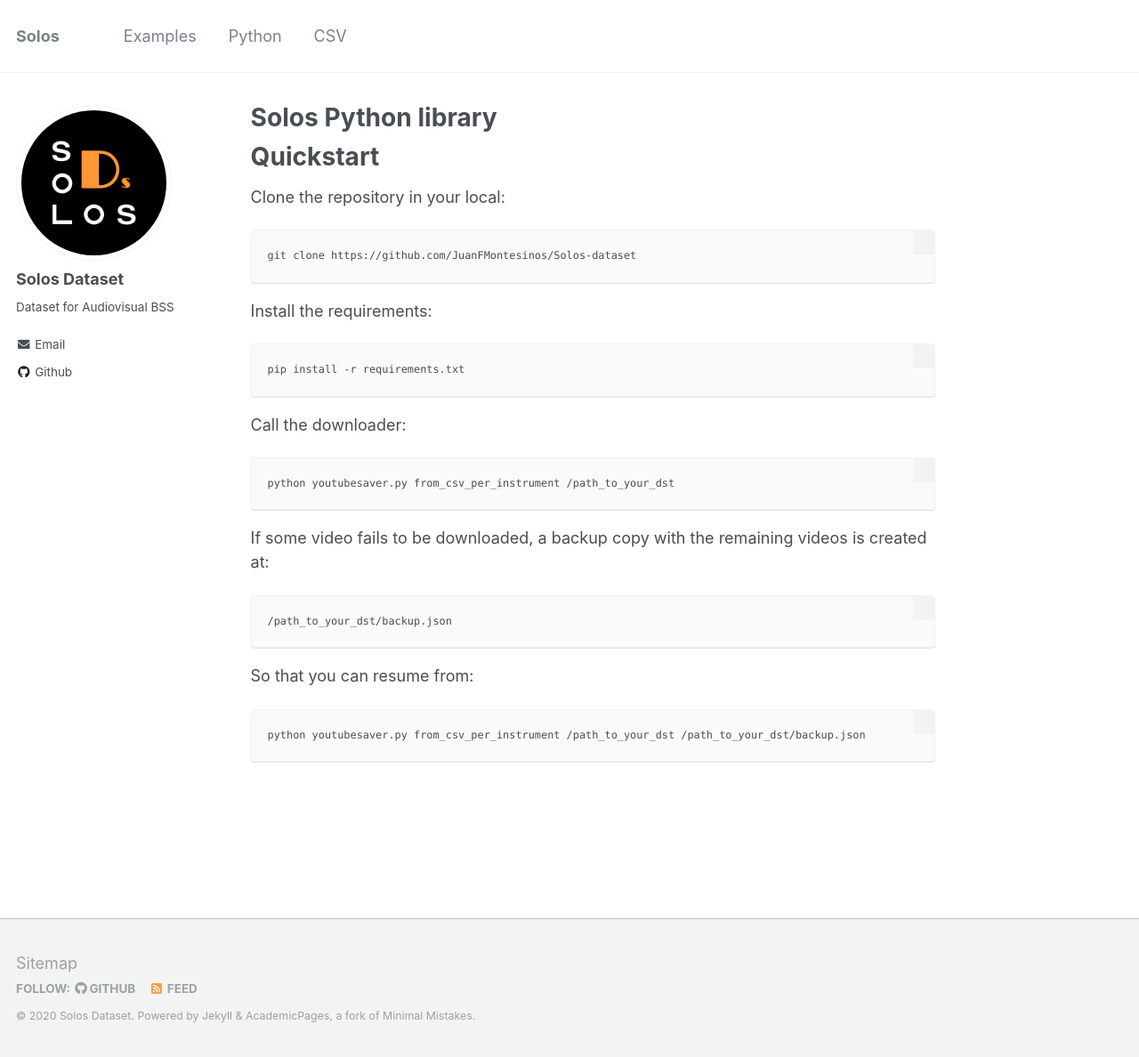
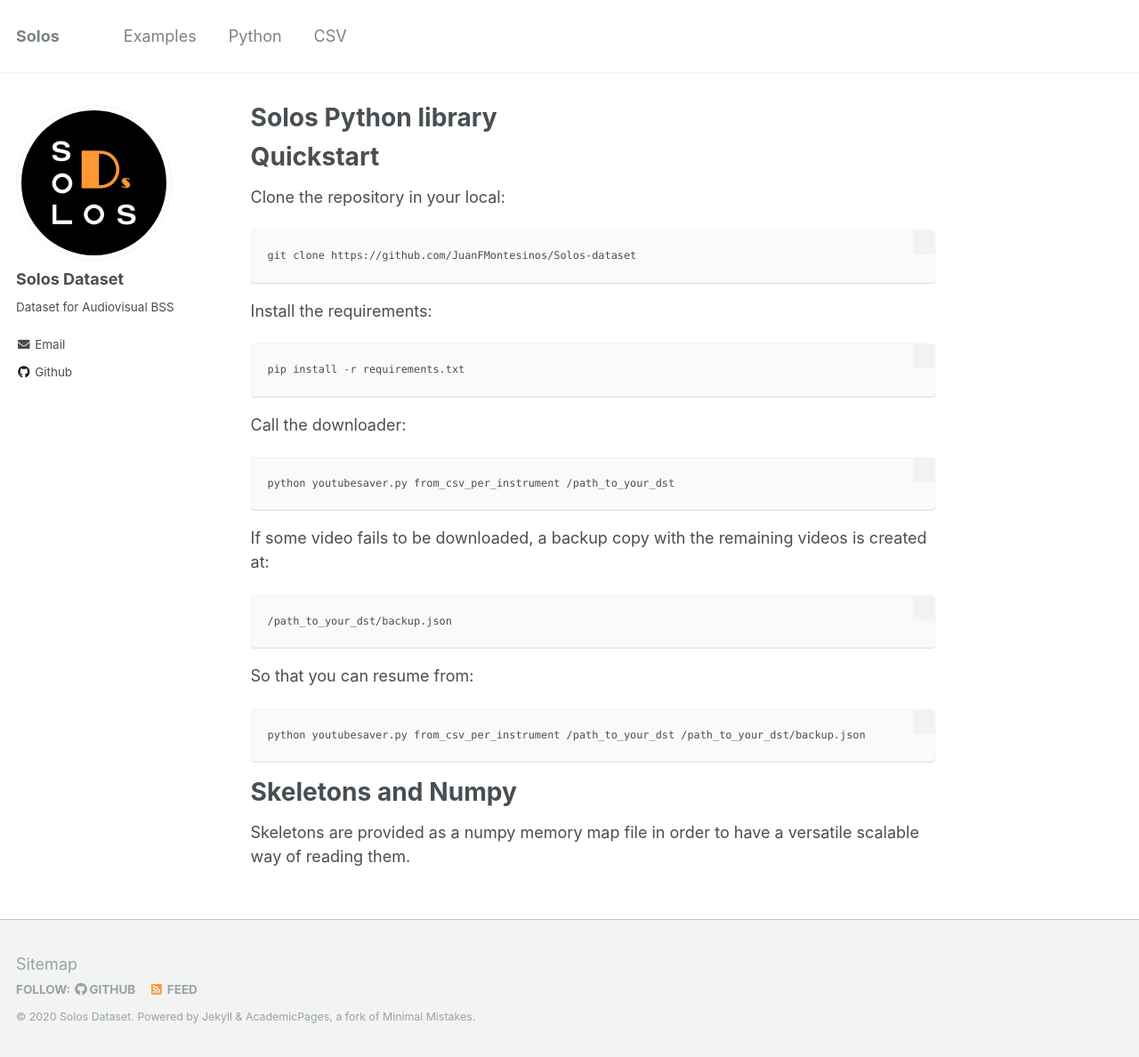
Before and after one commit to JuanFMontesinos/Solos, a Jekyll site: the page built from _pages/python.md, in a window 1280 px wide and 1188 px high. Shown: the whole window at 89% size. Built offline with Jekyll 4.4.1, drawn with Linux system fonts in a browser that asks for light colours.

Commit message:
Update python.md

````diff
--- a/_pages/python.md
+++ b/_pages/python.md
@@ -28,3 +28,5 @@
 ```
 python youtubesaver.py from_csv_per_instrument /path_to_your_dst /path_to_your_dst/backup.json
 ```
+# Skeletons and Numpy
+Skeletons are provided as a numpy memory map file in order to have a versatile scalable way of reading them.
````
